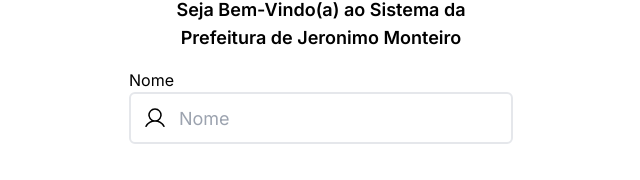
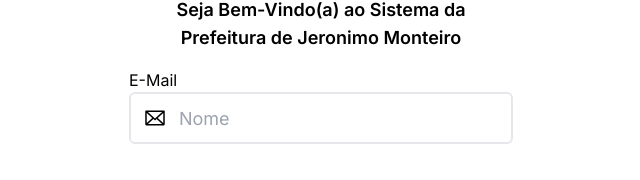
Before and after one commit to Prefeitura-de-Jeronimo-Monteiro/Front-End-Manager, a Next.js app: page /user/login in a window 1280 px wide. Shown: the part 382-562 px from the top of the page, without its empty margins (319-959 px from the left). Built offline with nearby package versions, Linux system fonts and the light colour scheme.

Commit message:
feat: Implementando ajustes para login

```diff
--- a/src/pages/sector/index.tsx
+++ b/src/pages/sector/index.tsx
@@ -14,7 +14,7 @@ import { parseCookies } from "nookies";
 import { useState } from "react";
 
 interface SectorProps {
-  sectors: [];
+  sectors: ISector[];
 }
 
 export default function Sector({ sectors }: SectorProps) {
@@ -88,7 +88,7 @@ export default function Sector({ sectors }: SectorProps) {
       {viewSectors.length > 0 ? (
         <>
           {viewSectors.map((sector) => (
-            <div key={sector.nome}>{sector.nome}</div>
+            <div key={sector.id}>{sector.nome}</div>
           ))}
         </>
       ) : (
--- a/src/pages/user/login/index.tsx
+++ b/src/pages/user/login/index.tsx
@@ -3,7 +3,7 @@ import { Formik, Form } from "formik";
 import { GetServerSideProps } from "next";
 import { parseCookies } from "nookies";
 import Router from "next/router";
-import { Eye, EyeClosed, Lock, User } from "@phosphor-icons/react";
+import { Envelope, Eye, EyeClosed, Lock } from "@phosphor-icons/react";
 import * as yup from "yup";
 
 import { AuthContext } from "@/shared/contexts/Auth";
@@ -19,12 +19,15 @@ export default function Login() {
   };
 
   const LoginSchema = yup.object().shape({
-    name: yup.string().required("Nome é um campo obrigatório"),
-    password: yup.string().required("Senha é um campo obrigatório"),
+    usuario: yup
+      .string()
+      .email("E-Mail não é válido")
+      .required("Nome é um campo obrigatório"),
+    senha: yup.string().required("Senha é um campo obrigatório"),
   });
 
-  const handleLogin = ({ name, password }: IAuthData) => {
-    login({ name, password }).then(async (res) => {
+  const handleLogin = ({ usuario, senha }: IAuthData) => {
+    login({ usuario, senha }).then(async (res) => {
       await Router.push("/");
     });
   };
@@ -45,44 +48,42 @@ export default function Login() {
         </div>
 
         <Formik
-          initialValues={{ name: "", password: "" }}
+          initialValues={{ usuario: "", senha: "" }}
           validationSchema={LoginSchema}
-          onSubmit={({ name, password }) => handleLogin({ name, password })}
+          onSubmit={({ usuario, senha }) => handleLogin({ usuario, senha })}
         >
           {({ errors, touched, values }) => (
             <Form className="flex flex-col items-center w-96 justify-center">
               <div className="flex flex-col w-full gap-8">
                 <div className="w-full">
-                  <label htmlFor="name" className="mb-2">
-                    Nome
+                  <label htmlFor="usuario" className="mb-2">
+                    E-Mail
                   </label>
 
                   <FormInput
-                    id="name"
-                    type="name"
-                    name="name"
+                    id="usuario"
+                    type="email"
+                    name="usuario"
                     placeholder="Nome"
-                    error={errors.name && touched.name ? errors.name : null}
-                    iconLeft={<User size={24} />}
+                    error={
+                      errors.usuario && touched.usuario ? errors.usuario : null
+                    }
+                    iconLeft={<Envelope size={24} />}
                     className="text-lg"
                   />
                 </div>
 
                 <div className="w-full">
-                  <label htmlFor="password" className="mb-2">
+                  <label htmlFor="senha" className="mb-2">
                     Senha
                   </label>
 
                   <FormInput
-                    id="password"
+                    id="senha"
                     type={viewPassword ? "text" : "password"}
-                    name="password"
+                    name="senha"
                     placeholder="********"
-                    error={
-                      errors.password && touched.password
-                        ? errors.password
-                        : null
-                    }
+                    error={errors.senha && touched.senha ? errors.senha : null}
                     iconLeft={<Lock size={24} />}
                     iconRight={
                       viewPassword ? (
--- a/src/shared/contexts/Auth/index.tsx
+++ b/src/shared/contexts/Auth/index.tsx
@@ -43,14 +43,14 @@ export const AuthProvider = ({ children }: AuthProviderProps) => {
     }
   }, []);
 
-  const login = async ({ name, password }: IAuthData) => {
-    const requestLogin = await api().post("login", {
-      name,
-      password,
+  const login = async ({ usuario, senha }: IAuthData) => {
+    const requestLogin = await api().post("autenticacao", {
+      usuario,
+      senha,
     });
 
     if (requestLogin.status == 202) {
-      setCookie(undefined, "tempUser", name, {
+      setCookie(undefined, "tempUser", usuario, {
         maxAge: 60 * 60 * 1,
         path: "/",
       });
--- a/src/shared/interfaces/AuthData.ts
+++ b/src/shared/interfaces/AuthData.ts
@@ -1,4 +1,4 @@
 interface IAuthData {
-  name: string;
-  password: string;
+  usuario: string;
+  senha: string;
 }
--- a/src/shared/interfaces/SectorData.ts
+++ b/src/shared/interfaces/SectorData.ts
@@ -1,3 +1,4 @@
 export interface ISector {
+  id?: string;
   nome: string;
 }
```
